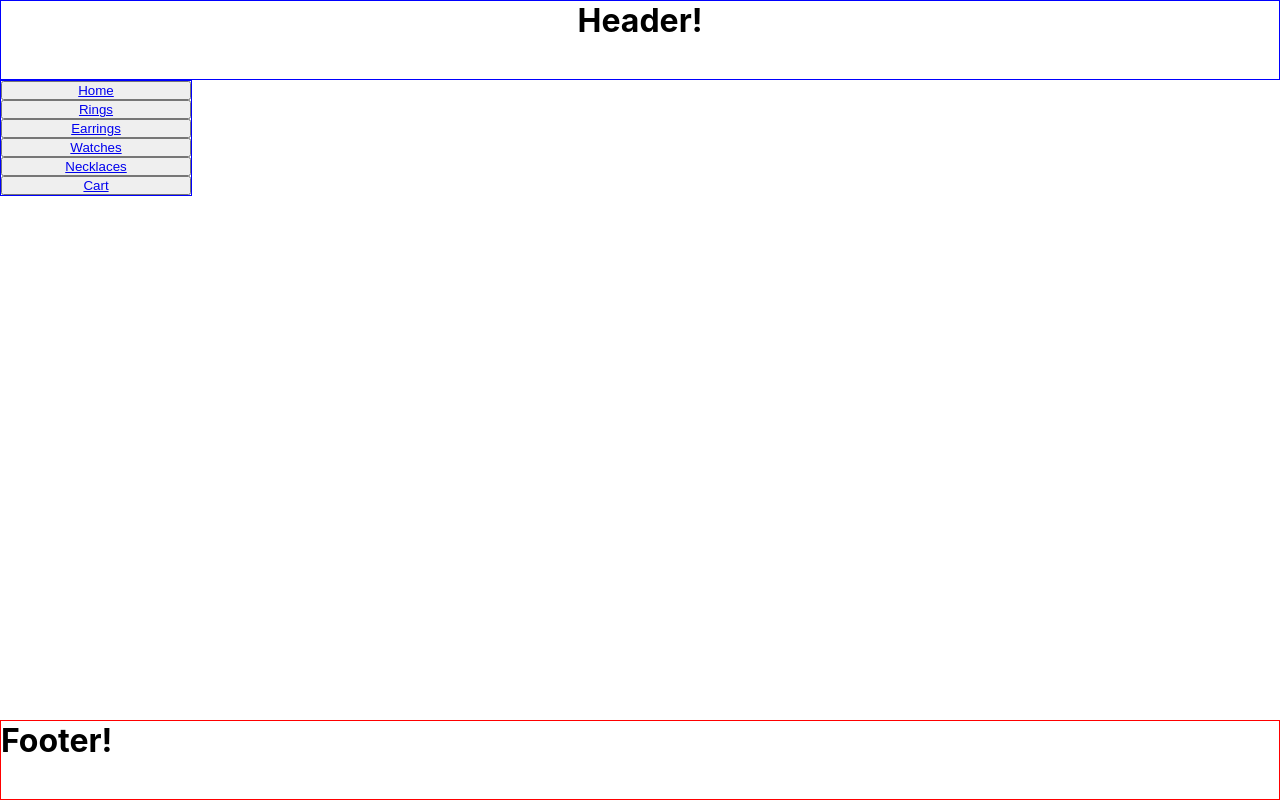
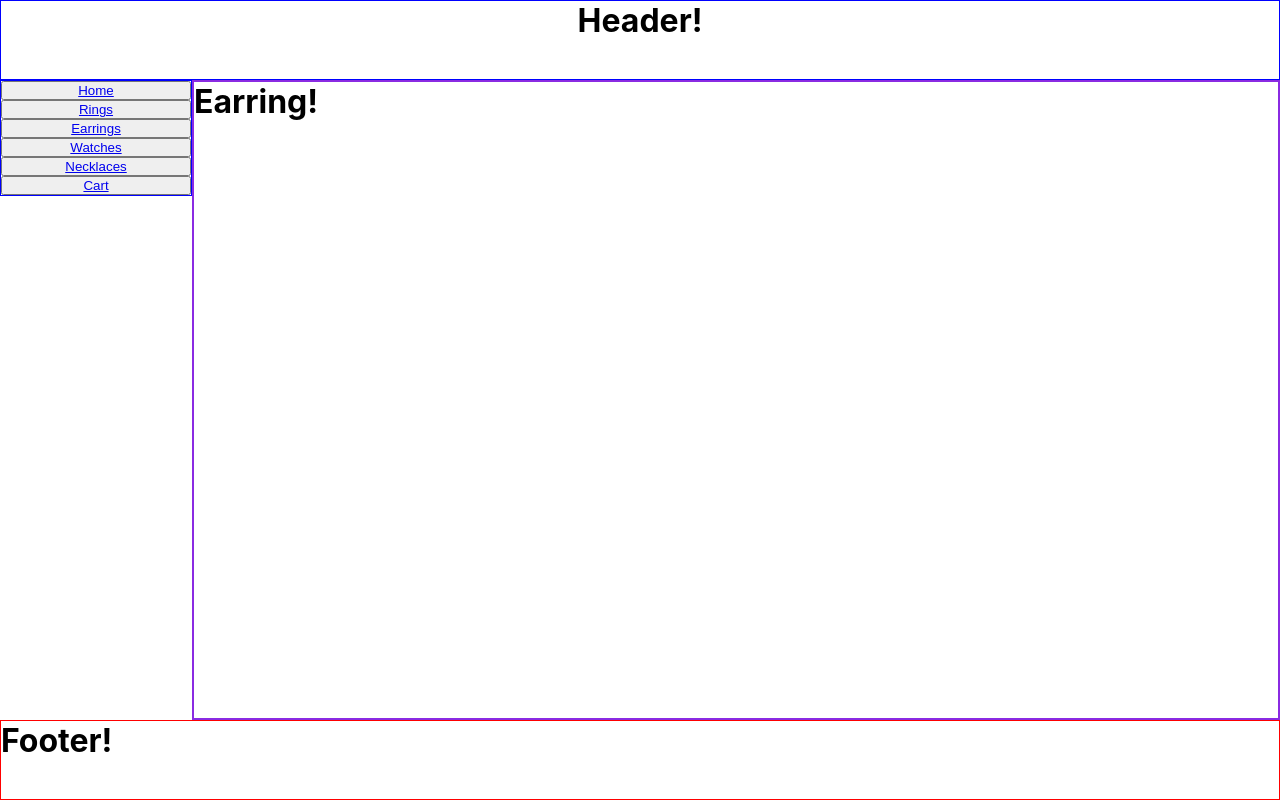
Before and after one commit to Marcos-Bazbih/Hackathon-jewelry-store, a React (Create React App) app: page /Watches in a window 1280 px wide. Built offline with nearby package versions, Linux system fonts and the light colour scheme; no server answers.

Commit message:
approuter

```diff
--- a/package.json
+++ b/package.json
@@ -3,10 +3,16 @@
   "version": "0.1.0",
   "private": true,
   "dependencies": {
+
     "@material-ui/core": "^4.12.3",
+    "@mui/icons-material": "^5.4.1",
+    "@mui/material": "^5.4.1",
+    "@mui/styles": "^5.4.1",
     "@testing-library/jest-dom": "^5.16.2",
     "@testing-library/react": "^12.1.2",
     "@testing-library/user-event": "^13.5.0",
+    "install": "^0.13.0",
+    "npm": "^8.4.1",
     "react": "^17.0.2",
     "react-dom": "^17.0.2",
     "react-router-dom": "^6.2.1",
--- a/src/App-Router.jsx
+++ b/src/App-Router.jsx
@@ -4,6 +4,10 @@ import Footer from "./components/parts/Footer/Footer";
 import Header from "./components/parts/Header/Header";
 import Home from"./components/pages/Home/Home";
 import Cart from "./components/pages/cart/cart";
+import Earring from "./components/pages/earring/Earring";
+import Rings from "./components/pages/rings/Rings";
+import Watches from "./components/pages/watches/Watches";
+import Necklaces from "./components/pages/necklaces/Necklaces";
 
 const AppRouter = () => {
   return (
@@ -13,7 +17,10 @@ const AppRouter = () => {
       <Routes>
         <Route exact path="/" element={<Home />} />
         <Route exact path="/Cart" element={<Cart />} />
-        <Route exact path="/" element={<Home />} />
+        <Route exact path="/" element={<Earring />} />
+        <Route exact path="/Rings" element={<Rings />} />
+        <Route exact path="/Necklaces" element={<Necklaces />} />
+        <Route exact path="/Watches" element={<Watches />} />
       </Routes>
       <Footer />
     </BrowserRouter>
--- a/src/components/pages/earring/Earring.jsx
+++ b/src/components/pages/earring/Earring.jsx
@@ -4,7 +4,7 @@ function Earring() {
 
     return (
       <div className=" main Earring">
-        <h1> Necklaces!</h1>
+        <h1> Earring!</h1>
       </div>
     );
   }
--- a/src/components/pages/rings/Rings.jsx
+++ b/src/components/pages/rings/Rings.jsx
@@ -1,10 +1,10 @@
 import React from "react";
-
+import RingsCards from"./RingsCards"
 function Rings() {
 
     return (
       <div className=" main Rings">
-        <h1> Earring!</h1>
+       <RingsCards/>
       </div>
     );
   }
```
Also changed, not shown: 1 other file (tests, documents, lock files or other folders).
